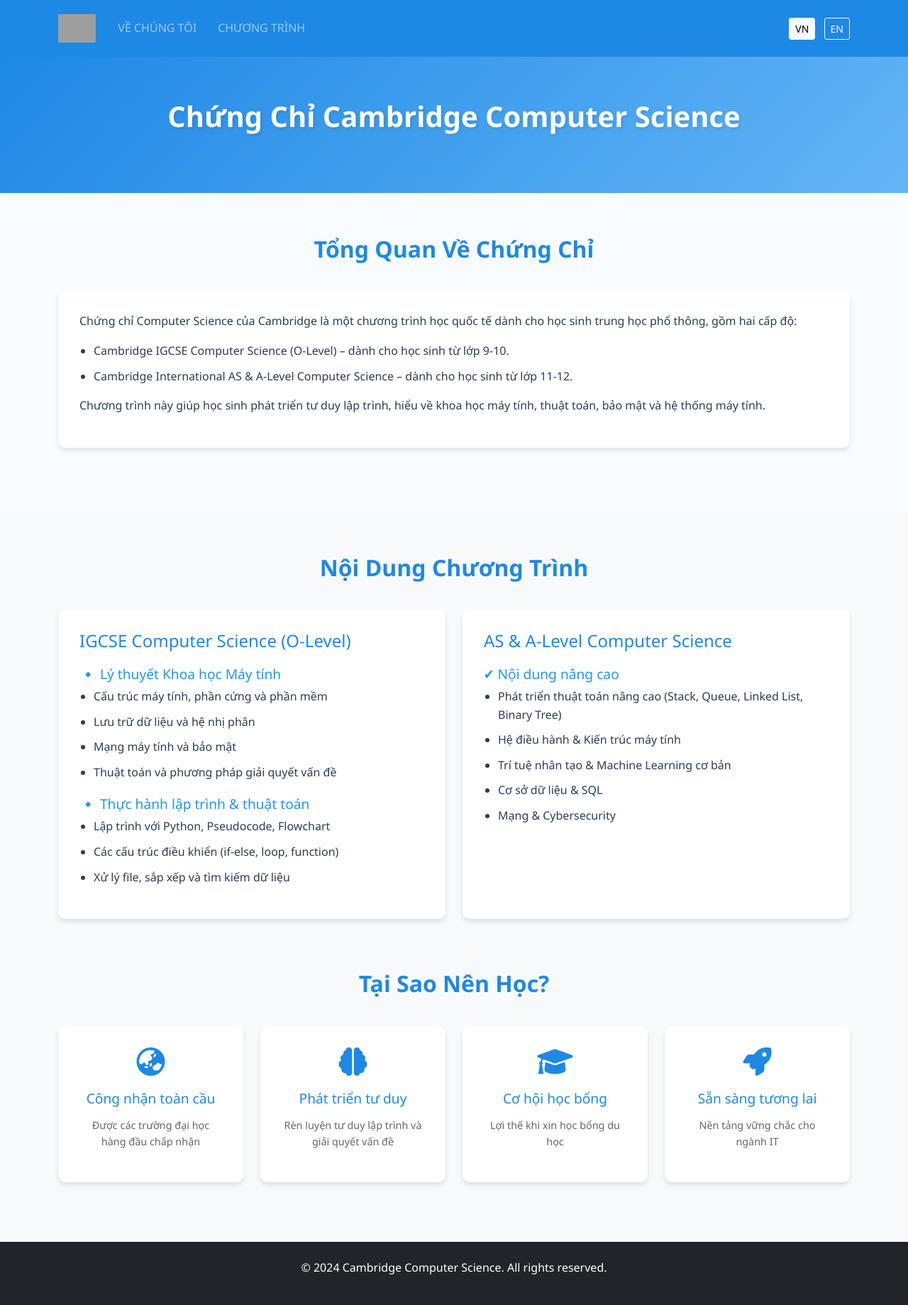
After one commit to LeVanAnh0301/course_landingpage, a Flask app: template templates/course_detail.html in a window 1280 px wide. The commit adds this page. Shown: the whole page at 71% size. Run offline with Flask 2, Linux system fonts and the light colour scheme; the template is opened without the code that fills it, so the values that code supplies are empty; grey boxes are pictures that could not be loaded.

Commit message:
detail course and add languages version

```diff
--- /dev/null
+++ b/static/course_detail.css
@@ -0,0 +1,147 @@
+/* Course Hero Section */
+.course-hero {
+    background: linear-gradient(135deg, #1E88E5 0%, #64B5F6 100%);
+    padding: 60px 0;
+    color: white;
+}
+
+.course-hero h1 {
+    font-size: 2.5rem;
+    font-weight: 700;
+    text-shadow: 2px 2px 4px rgba(0, 0, 0, 0.1);
+}
+
+/* Section Styling */
+.section-padding {
+    padding: 60px 0;
+}
+
+.section-title {
+    color: #1E88E5;
+    font-size: 2rem;
+    font-weight: 700;
+    margin-bottom: 40px;
+    text-align: center;
+}
+
+/* Content Box */
+.content-box {
+    background: white;
+    padding: 30px;
+    border-radius: 10px;
+    box-shadow: 0 4px 6px rgba(0, 0, 0, 0.1);
+    margin-bottom: 30px;
+}
+
+.content-box ul {
+    padding-left: 20px;
+}
+
+.content-box li {
+    margin-bottom: 10px;
+}
+
+/* Program Cards */
+.program-card {
+    background: white;
+    padding: 30px;
+    border-radius: 10px;
+    box-shadow: 0 4px 6px rgba(0, 0, 0, 0.1);
+    height: 100%;
+    transition: transform 0.3s ease;
+}
+
+.program-card:hover {
+    transform: translateY(-5px);
+}
+
+.program-card h3 {
+    color: #1E88E5;
+    margin-bottom: 20px;
+    font-size: 1.5rem;
+}
+
+.program-card h4 {
+    color: #2196F3;
+    font-size: 1.2rem;
+    margin-top: 20px;
+}
+
+.program-card ul {
+    padding-left: 20px;
+}
+
+.program-card li {
+    margin-bottom: 10px;
+}
+
+/* Benefit Cards */
+.benefit-card {
+    background: white;
+    padding: 30px;
+    border-radius: 10px;
+    box-shadow: 0 4px 6px rgba(0, 0, 0, 0.1);
+    text-align: center;
+    height: 100%;
+    transition: transform 0.3s ease;
+}
+
+.benefit-card:hover {
+    transform: translateY(-5px);
+}
+
+.benefit-card i {
+    font-size: 2.5rem;
+    color: #1E88E5;
+    margin-bottom: 20px;
+}
+
+.benefit-card h4 {
+    color: #1E88E5;
+    font-size: 1.2rem;
+    margin-bottom: 15px;
+}
+
+.benefit-card p {
+    color: #666;
+    font-size: 0.9rem;
+}
+
+/* Language Switch */
+.language-switch {
+    margin-left: 20px;
+}
+
+/* Responsive Design */
+@media (max-width: 768px) {
+    .course-hero h1 {
+        font-size: 2rem;
+    }
+
+    .section-title {
+        font-size: 1.8rem;
+    }
+
+    .program-card, .benefit-card {
+        margin-bottom: 20px;
+    }
+}
+
+/* Navigation */
+.navbar {
+    padding: 15px 0;
+}
+
+.navbar-brand img {
+    height: 40px;
+}
+
+.nav-link {
+    font-weight: 500;
+    padding: 10px 15px !important;
+    transition: color 0.3s ease;
+}
+
+.nav-link:hover {
+    color: #E3F2FD !important;
+}
--- a/static/style.css
+++ b/static/style.css
@@ -479,3 +479,32 @@ footer {
     color: white;
     font-size: 18px;
 }
+
+.btn-primary {
+    background: linear-gradient(135deg, #1E88E5 0%, #64B5F6 100%);
+    border: none;
+    padding: 12px 30px;
+    font-weight: 600;
+    text-transform: uppercase;
+    letter-spacing: 0.5px;
+    transition: all 0.3s ease;
+}
+
+.btn-primary:hover {
+    transform: translateY(-2px);
+    box-shadow: 0 5px 15px rgba(30, 136, 229, 0.3);
+    background: linear-gradient(135deg, #1976D2 0%, #42A5F5 100%);
+}
+
+.btn-lg {
+    font-size: 1.1rem;
+    border-radius: 50px;
+}
+
+.btn-primary .fas {
+    transition: transform 0.3s ease;
+}
+
+.btn-primary:hover .fas {
+    transform: translateX(5px);
+}
--- /dev/null
+++ b/templates/course_detail.html
@@ -0,0 +1,224 @@
+<!DOCTYPE html>
+<html lang="vi">
+<head>
+    <meta charset="UTF-8">
+    <meta name="viewport" content="width=device-width, initial-scale=1.0">
+    <title>Cambridge Computer Science Course Details</title>
+    <link href="https://cdn.jsdelivr.net/npm/bootstrap@5.1.3/dist/css/bootstrap.min.css" rel="stylesheet">
+    <link rel="stylesheet" href="https://cdnjs.cloudflare.com/ajax/libs/font-awesome/6.0.0/css/all.min.css">
+    <link rel="stylesheet" href="{{ url_for('static', filename='style.css') }}">
+    <link rel="stylesheet" href="{{ url_for('static', filename='course_detail.css') }}">
+</head>
+<body>
+    <!-- Navigation -->
+    <nav class="navbar navbar-expand-lg navbar-dark" style="background-color: #1E88E5;">
+        <div class="container">
+            <a class="navbar-brand" href="{{ url_for('home') }}">
+                <img src="{{ url_for('static', filename='images/logo.png') }}" alt="Logo" height="50">
+            </a>
+            <button class="navbar-toggler" type="button" data-bs-toggle="collapse" data-bs-target="#navbarNav">
+                <span class="navbar-toggler-icon"></span>
+            </button>
+            <div class="collapse navbar-collapse" id="navbarNav">
+                <ul class="navbar-nav me-auto">
+                    <li class="nav-item">
+                        <a class="nav-link" href="{{ url_for('home') }}">VỀ CHÚNG TÔI</a>
+                    </li>
+                    <li class="nav-item">
+                        <a class="nav-link" href="#program">CHƯƠNG TRÌNH</a>
+                    </li>
+                </ul>
+                <div class="language-switch">
+                    <button onclick="switchLanguage('vi')" class="btn btn-light btn-sm me-2">VN</button>
+                    <button onclick="switchLanguage('en')" class="btn btn-outline-light btn-sm">EN</button>
+                </div>
+            </div>
+        </div>
+    </nav>
+
+    <!-- Hero Section -->
+    <section class="course-hero">
+        <div class="container">
+            <h1 class="text-center mb-4" data-lang="vi">Chứng Chỉ Cambridge Computer Science</h1>
+            <h1 class="text-center mb-4 d-none" data-lang="en">Cambridge Computer Science Certificate</h1>
+        </div>
+    </section>
+
+    <!-- About Section -->
+    <section id="about" class="section-padding">
+        <div class="container">
+            <h2 class="section-title" data-lang="vi">Tổng Quan Về Chứng Chỉ</h2>
+            <h2 class="section-title d-none" data-lang="en">Certificate Overview</h2>
+
+            <div class="content-box" data-lang="vi">
+                <p>Chứng chỉ Computer Science của Cambridge là một chương trình học quốc tế dành cho học sinh trung học phổ thông, gồm hai cấp độ:</p>
+                <ul>
+                    <li>Cambridge IGCSE Computer Science (O-Level) – dành cho học sinh từ lớp 9-10.</li>
+                    <li>Cambridge International AS & A-Level Computer Science – dành cho học sinh từ lớp 11-12.</li>
+                </ul>
+                <p>Chương trình này giúp học sinh phát triển tư duy lập trình, hiểu về khoa học máy tính, thuật toán, bảo mật và hệ thống máy tính.</p>
+            </div>
+
+            <div class="content-box d-none" data-lang="en">
+                <p>The Cambridge Computer Science Certificate is an international program for high school students, consisting of two levels:</p>
+                <ul>
+                    <li>Cambridge IGCSE Computer Science (O-Level) - for students in grades 9-10.</li>
+                    <li>Cambridge International AS & A-Level Computer Science - for students in grades 11-12.</li>
+                </ul>
+                <p>This program helps students develop programming thinking, understanding of computer science, algorithms, security, and computer systems.</p>
+            </div>
+        </div>
+    </section>
+
+    <!-- Program Section -->
+    <section id="program" class="section-padding bg-light">
+        <div class="container">
+            <h2 class="section-title" data-lang="vi">Nội Dung Chương Trình</h2>
+            <h2 class="section-title d-none" data-lang="en">Program Content</h2>
+
+            <div class="row">
+                <!-- IGCSE Level -->
+                <div class="col-md-6 mb-4">
+                    <div class="program-card">
+                        <h3 data-lang="vi">IGCSE Computer Science (O-Level)</h3>
+                        <h3 class="d-none" data-lang="en">IGCSE Computer Science (O-Level)</h3>
+
+                        <div data-lang="vi">
+                            <h4>🔹 Lý thuyết Khoa học Máy tính</h4>
+                            <ul>
+                                <li>Cấu trúc máy tính, phần cứng và phần mềm</li>
+                                <li>Lưu trữ dữ liệu và hệ nhị phân</li>
+                                <li>Mạng máy tính và bảo mật</li>
+                                <li>Thuật toán và phương pháp giải quyết vấn đề</li>
+                            </ul>
+
+                            <h4>🔹 Thực hành lập trình & thuật toán</h4>
+                            <ul>
+                                <li>Lập trình với Python, Pseudocode, Flowchart</li>
+                                <li>Các cấu trúc điều khiển (if-else, loop, function)</li>
+                                <li>Xử lý file, sắp xếp và tìm kiếm dữ liệu</li>
+                            </ul>
+                        </div>
+
+                        <div class="d-none" data-lang="en">
+                            <h4>🔹 Computer Science Theory</h4>
+                            <ul>
+                                <li>Computer architecture, hardware and software</li>
+                                <li>Data storage and binary systems</li>
+                                <li>Computer networks and security</li>
+                                <li>Algorithms and problem-solving methods</li>
+                            </ul>
+
+                            <h4>🔹 Programming & Algorithms Practice</h4>
+                            <ul>
+                                <li>Programming with Python, Pseudocode, Flowchart</li>
+                                <li>Control structures (if-else, loop, function)</li>
+                                <li>File processing, sorting and searching data</li>
+                            </ul>
+                        </div>
+                    </div>
+                </div>
+
+                <!-- A-Level -->
+                <div class="col-md-6 mb-4">
+                    <div class="program-card">
+                        <h3>AS & A-Level Computer Science</h3>
+
+                        <div data-lang="vi">
+                            <h4>✔ Nội dung nâng cao</h4>
+                            <ul>
+                                <li>Phát triển thuật toán nâng cao (Stack, Queue, Linked List, Binary Tree)</li>
+                                <li>Hệ điều hành & Kiến trúc máy tính</li>
+                                <li>Trí tuệ nhân tạo & Machine Learning cơ bản</li>
+                                <li>Cơ sở dữ liệu & SQL</li>
+                                <li>Mạng & Cybersecurity</li>
+                            </ul>
+                        </div>
+
+                        <div class="d-none" data-lang="en">
+                            <h4>✔ Advanced Content</h4>
+                            <ul>
+                                <li>Advanced algorithms (Stack, Queue, Linked List, Binary Tree)</li>
+                                <li>Operating Systems & Computer Architecture</li>
+                                <li>Basic AI & Machine Learning</li>
+                                <li>Databases & SQL</li>
+                                <li>Networks & Cybersecurity</li>
+                            </ul>
+                        </div>
+                    </div>
+                </div>
+            </div>
+
+            <!-- Why Study Section -->
+            <div class="why-study mt-5">
+                <h2 class="section-title" data-lang="vi">Tại Sao Nên Học?</h2>
+                <h2 class="section-title d-none" data-lang="en">Why Study With Us?</h2>
+
+                <div class="row">
+                    <div class="col-md-3 mb-4">
+                        <div class="benefit-card">
+                            <i class="fas fa-globe-asia"></i>
+                            <h4 data-lang="vi">Công nhận toàn cầu</h4>
+                            <h4 class="d-none" data-lang="en">Global Recognition</h4>
+                            <p data-lang="vi">Được các trường đại học hàng đầu chấp nhận</p>
+                            <p class="d-none" data-lang="en">Accepted by leading universities worldwide</p>
+                        </div>
+                    </div>
+                    <div class="col-md-3 mb-4">
+                        <div class="benefit-card">
+                            <i class="fas fa-brain"></i>
+                            <h4 data-lang="vi">Phát triển tư duy</h4>
+                            <h4 class="d-none" data-lang="en">Develop Thinking</h4>
+                            <p data-lang="vi">Rèn luyện tư duy lập trình và giải quyết vấn đề</p>
+                            <p class="d-none" data-lang="en">Train programming thinking and problem-solving</p>
+                        </div>
+                    </div>
+                    <div class="col-md-3 mb-4">
+                        <div class="benefit-card">
+                            <i class="fas fa-graduation-cap"></i>
+                            <h4 data-lang="vi">Cơ hội học bổng</h4>
+                            <h4 class="d-none" data-lang="en">Scholarship Opportunities</h4>
+                            <p data-lang="vi">Lợi thế khi xin học bổng du học</p>
+                            <p class="d-none" data-lang="en">Advantage in scholarship applications</p>
+                        </div>
+                    </div>
+                    <div class="col-md-3 mb-4">
+                        <div class="benefit-card">
+                            <i class="fas fa-rocket"></i>
+                            <h4 data-lang="vi">Sẵn sàng tương lai</h4>
+                            <h4 class="d-none" data-lang="en">Future Ready</h4>
+                            <p data-lang="vi">Nền tảng vững chắc cho ngành IT</p>
+                            <p class="d-none" data-lang="en">Solid foundation for IT career</p>
+                        </div>
+                    </div>
+                </div>
+            </div>
+        </div>
+    </section>
+
+    <!-- Footer -->
+    <footer class="bg-dark text-white py-4">
+        <div class="container text-center">
+            <p>&copy; 2024 Cambridge Computer Science. All rights reserved.</p>
+        </div>
+    </footer>
+
+    <!-- Bootstrap JS -->
+    <script src="https://cdn.jsdelivr.net/npm/bootstrap@5.1.3/dist/js/bootstrap.bundle.min.js"></script>
+
+    <!-- Language Switch Script -->
+    <script>
+        function switchLanguage(lang) {
+            // Hide all elements
+            document.querySelectorAll('[data-lang]').forEach(el => {
+                el.classList.add('d-none');
+            });
+
+            // Show elements for selected language
+            document.querySelectorAll(`[data-lang="${lang}"]`).forEach(el => {
+                el.classList.remove('d-none');
+            });
+        }
+    </script>
+</body>
+</html>
```
Also changed, not shown: templates/index.html (+96 -22 lines).
